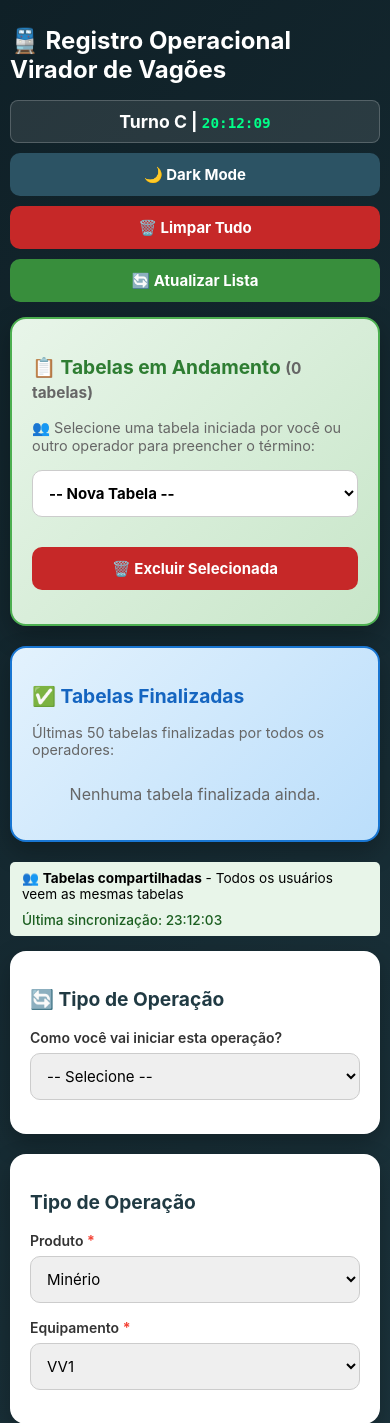
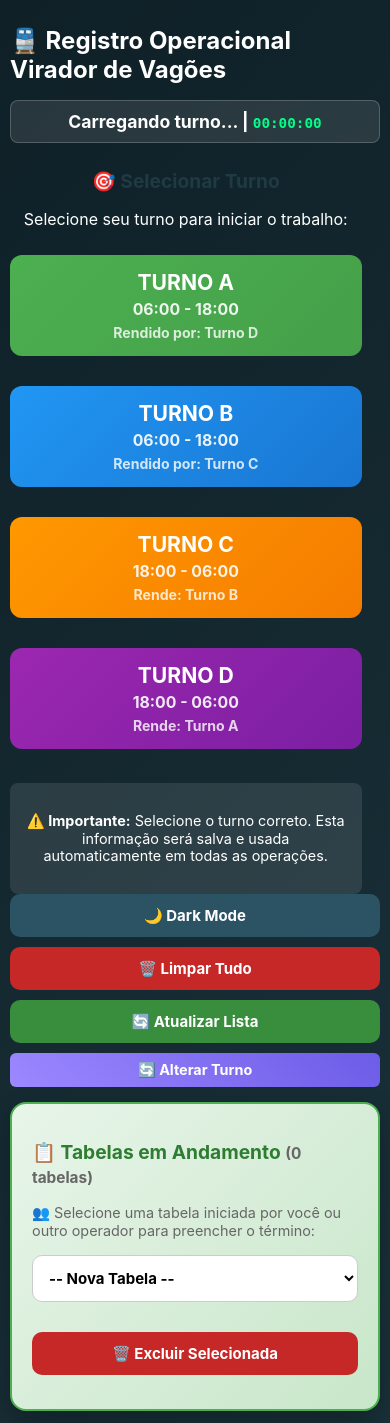
Before and after one commit to allancorreaz/registro-operacional, a Flask app: page / in a window 390 px wide. Shown: the top 1423 px of the page. Run offline with Flask 3, Linux system fonts and the light colour scheme; data that the repository does not hold is empty; some libraries are stand-ins or nearby versions.

Commit message:
feat: Implementar seleção inicial de turno e sistema completo de rendição
- Adicionar modal de seleção de turno no primeiro acesso
- Implementar lógica de rendição: DA, CB
- Mostrar turno selecionado no título da página
- Calendário e hora conectados ao sistema de Brasília
- Ocultar 'assumir tabela' 1h após início do turno selecionado
- Botão finalizar turno só aparece 30min antes do fim do turno selecionado
- Validação obrigatória da passagem de turno antes de finalizar
- Salvamento da tabela no banco de dados ao finalizar turno
- Botão 'Alterar Turno' para mudança manual
- Interface mobile totalmente responsiva
- Sistema inteligente de persistência de turno

```diff
--- a/static/script.js
+++ b/static/script.js
@@ -10,10 +10,10 @@ const RECUPERADORAS_CARVAO = ["R5", "R1A"];
 
 // Configuração de turnos
 const TURNOS = {
-    A: { inicio: 6, fim: 18, nome: "A" },
-    B: { inicio: 6, fim: 18, nome: "B" },
-    C: { inicio: 18, fim: 6, nome: "C" },
-    D: { inicio: 18, fim: 6, nome: "D" }
+    A: { inicio: 6, fim: 18, nome: "A", rendidoPor: "D" },
+    B: { inicio: 6, fim: 18, nome: "B", rendidoPor: "C" },
+    C: { inicio: 18, fim: 6, nome: "C", rende: "B" },
+    D: { inicio: 18, fim: 6, nome: "D", rende: "A" }
 };
 
 // Chaves de armazenamento
@@ -176,27 +176,59 @@ function atualizarRelogio() {
 }
 
 /**
+ * Verifica se está próximo do fim do turno selecionado (30 min antes)
+ */
+function isProximoFimTurnoSelecionado(turno) {
+    const agora = getHoraBrasilia();
+    const hora = agora.getHours();
+    const minutos = agora.getMinutes();
+
+    if (turno === 'A' || turno === 'B') {
+        // Fim às 18h, mostrar botão a partir das 17:30
+        return hora === 17 && minutos >= 30;
+    } else {
+        // Fim às 6h, mostrar botão a partir das 5:30
+        return hora === 5 && minutos >= 30;
+    }
+}
+
+/**
+ * Verifica se passou 1 hora do início do turno selecionado
+ */
+function passouUmaHoraInicioTurnoSelecionado(turno) {
+    const agora = getHoraBrasilia();
+    const hora = agora.getHours();
+
+    if (turno === 'A' || turno === 'B') {
+        // Início às 6h, ocultar após 7h
+        return hora >= 7;
+    } else {
+        // Início às 18h, ocultar após 19h
+        return hora >= 19 || hora < 6;
+    }
+}
+
+/**
  * Atualiza informações do turno
  */
 function atualizarTurnoInfo() {
-    const turno = getTurnoAtual();
+    const turnoSelecionado = carregarTurnoSalvo();
     const turnoEl = document.getElementById('turno-atual');
-    if (turnoEl) {
-        turnoEl.textContent = `Turno ${turno}`;
-    }
-
-    // Salvar turno atual
-    localStorage.setItem(STORAGE_KEY_TURNO_ATUAL, turno);
-
-    // Mostrar/ocultar botão finalizar turno
+
+    if (turnoEl && turnoSelecionado) {
+        turnoEl.textContent = `Turno ${turnoSelecionado}`;
+    }
+
+    // Mostrar/ocultar botão finalizar turno baseado no turno selecionado
     const btnFinalizar = document.getElementById('btnFinalizarTurno');
-    if (btnFinalizar) {
-        btnFinalizar.style.display = isProximoFimTurno() ? 'inline-block' : 'none';
-    }
-
-    // Ocultar assumiu tabela se passou 1 hora
+    if (btnFinalizar && turnoSelecionado) {
+        const deveMostrar = isProximoFimTurnoSelecionado(turnoSelecionado);
+        btnFinalizar.style.display = deveMostrar ? 'inline-block' : 'none';
+    }
+
+    // Ocultar assumiu tabela se passou 1 hora do turno selecionado
     const cardAssuncao = document.getElementById('cardAssuncao');
-    if (cardAssuncao && passouUmaHoraInicioTurno()) {
+    if (cardAssuncao && turnoSelecionado && passouUmaHoraInicioTurnoSelecionado(turnoSelecionado)) {
         cardAssuncao.style.display = 'none';
     }
 }
@@ -226,6 +258,96 @@ function preencherDataTurnoAutomatico() {
     if (turnoField && !turnoField.value) {
         turnoField.value = turno;
     }
+}
+
+/* ======================================
+   SELEÇÃO E GESTÃO DE TURNOS
+====================================== */
+
+/**
+ * Verifica se deve mostrar seleção de turno
+ */
+function verificarSelecaoTurno() {
+    const turnoSalvo = localStorage.getItem(STORAGE_KEY_TURNO_ATUAL);
+    const modal = document.getElementById('selecao-turno-inicial');
+
+    if (!turnoSalvo) {
+        // Primeiro acesso - mostrar seleção
+        modal.style.display = 'flex';
+        return false;
+    } else {
+        // Turno já selecionado - atualizar interface
+        atualizarInterfaceTurno(turnoSalvo);
+        return true;
+    }
+}
+
+/**
+ * Seleciona um turno
+ */
+function selecionarTurno(turno) {
+    // Salvar turno selecionado
+    localStorage.setItem(STORAGE_KEY_TURNO_ATUAL, turno);
+
+    // Esconder modal
+    document.getElementById('selecao-turno-inicial').style.display = 'none';
+
+    // Atualizar interface
+    atualizarInterfaceTurno(turno);
+
+    // Preencher campos automaticamente
+    preencherDataTurnoAutomatico();
+
+    // Iniciar sistema
+    iniciarSistemaAposSelecaoTurno();
+}
+
+/**
+ * Mostra modal para alterar turno
+ */
+function mostrarSelecaoTurno() {
+    const modal = document.getElementById('selecao-turno-inicial');
+    modal.style.display = 'flex';
+}
+
+/**
+ * Atualiza interface com turno selecionado
+ */
+function atualizarInterfaceTurno(turno) {
+    const tituloTurno = document.getElementById('titulo-turno');
+    const turnoAtual = document.getElementById('turno-atual');
+
+    if (tituloTurno) {
+        tituloTurno.textContent = `Turno ${turno}`;
+    }
+
+    if (turnoAtual) {
+        turnoAtual.textContent = `Turno ${turno}`;
+    }
+
+    // Atualizar título da página
+    document.title = `Registro Operacional - Turno ${turno}`;
+}
+
+/**
+ * Inicia sistema após seleção do turno
+ */
+function iniciarSistemaAposSelecaoTurno() {
+    // Iniciar relógio
+    setInterval(atualizarRelogio, 1000);
+    setInterval(atualizarTurnoInfo, 60000);
+
+    // Carregar falha do turno anterior
+    carregarFalhaTurnoAnterior();
+
+    // Carregar dados salvos
+    restaurarDadosFormulario();
+
+    // Inicializar listas
+    atualizarSeletorTabelas();
+    atualizarListaFinalizadas();
+
+    console.log("✅ Sistema iniciado após seleção de turno");
 }
 
 /**
@@ -2680,6 +2802,11 @@ function toggleDarkMode() {
  * Inicia processo de finalização do turno
  */
 function iniciarFinalizacaoTurno() {
+    // Primeiro validar se passagem de turno foi preenchida
+    if (!validarPassagemTurno()) {
+        return;
+    }
+
     const resposta = confirm("🏁 Você está finalizando o turno?\n\nSelecione OK para continuar ou Cancelar para voltar.");
 
     if (!resposta) return;
@@ -2775,20 +2902,91 @@ function confirmarFalhaFinalizacao() {
 }
 
 /**
+ * Verifica se passagem de turno foi preenchida
+ */
+function validarPassagemTurno() {
+    const turnoPassou = document.getElementById('turno_passou_tabela').value;
+    const operadorPassou = document.getElementById('operador_passou_tabela').value;
+    const matriculaPassou = document.getElementById('matricula_passou_tabela').value;
+    const horaAssumiu = document.getElementById('hora_assumiu_tabela').value;
+
+    if (!turnoPassou || !operadorPassou || !matriculaPassou || !horaAssumiu) {
+        alert('❌ Para finalizar o turno, é obrigatório preencher a passagem de turno!\n\nPreencha: Turno que passou, Operador, Matrícula e Hora de assunção.');
+        return false;
+    }
+
+    return true;
+}
+
+/**
+ * Salva tabela finalizada no banco de dados
+ */
+async function salvarTabelaFinalizada() {
+    try {
+        const dados = coletarDadosFormulario();
+
+        // Enviar para servidor
+        const response = await fetch('/api/tabelas/finalizar', {
+            method: 'POST',
+            headers: {
+                'Content-Type': 'application/json',
+            },
+            body: JSON.stringify(dados)
+        });
+
+        if (response.ok) {
+            console.log('✅ Tabela salva no banco de dados');
+            return true;
+        } else {
+            console.error('❌ Erro ao salvar tabela');
+            return false;
+        }
+    } catch (error) {
+        console.error('Erro ao salvar tabela:', error);
+        // Mesmo com erro, permitir continuar (salvar localmente)
+        return true;
+    }
+}
+
+/**
  * Finaliza turno normalmente
  */
-function finalizarTurnoNormal() {
-    alert('✅ Turno finalizado com sucesso!');
-    // Aqui poderia enviar dados para o servidor
+async function finalizarTurnoNormal() {
+    // Validar passagem de turno
+    if (!validarPassagemTurno()) {
+        return;
+    }
+
+    // Salvar tabela no banco
+    const salvo = await salvarTabelaFinalizada();
+
+    if (salvo) {
+        alert('✅ Turno finalizado com sucesso!\n\nTabela salva no banco de dados.');
+    } else {
+        alert('⚠️ Turno finalizado, mas houve problema ao salvar no banco.\n\nDados mantidos localmente.');
+    }
+
     limparFormulario();
 }
 
 /**
  * Finaliza turno com falha
  */
-function finalizarTurnoComFalha(dadosFalha) {
-    alert('✅ Turno finalizado com falha registrada!\n\nPróximo turno poderá assumir com os dados preenchidos.');
-    // Aqui poderia enviar dados para o servidor
+async function finalizarTurnoComFalha(dadosFalha) {
+    // Validar passagem de turno
+    if (!validarPassagemTurno()) {
+        return;
+    }
+
+    // Salvar tabela no banco
+    const salvo = await salvarTabelaFinalizada();
+
+    if (salvo) {
+        alert('✅ Turno finalizado com falha registrada!\n\nPróximo turno poderá assumir com os dados preenchidos.\n\nTabela salva no banco de dados.');
+    } else {
+        alert('⚠️ Turno finalizado com falha, mas houve problema ao salvar no banco.\n\nDados mantidos localmente.');
+    }
+
     limparFormulario();
 }
 
@@ -2829,17 +3027,16 @@ function limparFormulario() {
 ====================================== */
 
 document.addEventListener("DOMContentLoaded", async function() {
-    // Inicializar sistema de turnos e relógio
-    atualizarTurnoInfo();
-    atualizarRelogio();
-    preencherDataTurnoAutomatico();
-
-    // Iniciar relógio em tempo real
-    setInterval(atualizarRelogio, 1000);
-    setInterval(atualizarTurnoInfo, 60000); // Atualizar turno a cada minuto
-
-    // Carregar falha do turno anterior
-    carregarFalhaTurnoAnterior();
+    // Verificar se turno já foi selecionado
+    const turnoSelecionado = verificarSelecaoTurno();
+
+    if (turnoSelecionado) {
+        // Turno já selecionado - iniciar sistema normalmente
+        iniciarSistemaAposSelecaoTurno();
+    }
+    // Se turno não foi selecionado, o modal ficará visível até seleção
+
+    // Listeners para controles de falha
 
     // Listeners para controles de falha
     const assumiuFalha = document.getElementById("assumiu_em_falha");
--- a/static/style.css
+++ b/static/style.css
@@ -98,10 +98,118 @@ body {
     box-shadow: 0 4px 12px rgba(238, 90, 82, 0.3);
 }
 
+/* ===== SELEÇÃO DE TURNO ===== */
+.selecao-turno-modal {
+    max-width: 500px;
+    width: 90%;
+    text-align: center;
+}
+
+.turnos-grid {
+    display: grid;
+    grid-template-columns: 1fr 1fr;
+    gap: 15px;
+    margin: 20px 0;
+}
+
+.btn-turno {
+    padding: 20px;
+    border: none;
+    border-radius: 12px;
+    cursor: pointer;
+    font-size: 1.1em;
+    font-weight: bold;
+    transition: all 0.3s ease;
+    text-align: center;
+    min-height: 100px;
+    display: flex;
+    flex-direction: column;
+    justify-content: center;
+    align-items: center;
+}
+
+.btn-turno:hover {
+    transform: translateY(-3px);
+    box-shadow: 0 6px 20px rgba(0,0,0,0.2);
+}
+
+.turno-a {
+    background: linear-gradient(135deg, #4CAF50, #45a049);
+    color: white;
+}
+
+.turno-b {
+    background: linear-gradient(135deg, #2196F3, #1976D2);
+    color: white;
+}
+
+.turno-c {
+    background: linear-gradient(135deg, #FF9800, #F57C00);
+    color: white;
+}
+
+.turno-d {
+    background: linear-gradient(135deg, #9C27B0, #7B1FA2);
+    color: white;
+}
+
+.turno-nome {
+    font-size: 1.3em;
+    margin-bottom: 5px;
+}
+
+.turno-horario {
+    font-size: 0.9em;
+    opacity: 0.9;
+    margin-bottom: 5px;
+}
+
+.turno-info-extra {
+    font-size: 0.8em;
+    opacity: 0.8;
+}
+
+.turno-instrucoes {
+    background: rgba(255, 255, 255, 0.1);
+    padding: 15px;
+    border-radius: 8px;
+    margin-top: 20px;
+    font-size: 0.9em;
+}
+
+.btn-alterar-turno {
+    background: linear-gradient(45deg, #9c88ff, #6c5ce7);
+    color: white;
+    border: none;
+    padding: 8px 16px;
+    border-radius: 6px;
+    cursor: pointer;
+    font-size: 0.9em;
+    margin-top: 10px;
+}
+
+.btn-alterar-turno:hover {
+    background: linear-gradient(45deg, #6c5ce7, #5a4fcf);
+}
+
+/* ===== RESPONSIVIDADE TURNO ===== */
 @media (max-width: 600px) {
-    .btn-finalizar-turno {
-        width: 100%;
-        margin-top: 10px;
+    .turnos-grid {
+        grid-template-columns: 1fr;
+        gap: 10px;
+    }
+
+    .btn-turno {
+        padding: 15px;
+        min-height: 80px;
+    }
+
+    .turno-nome {
+        font-size: 1.2em;
+    }
+
+    .selecao-turno-modal {
+        width: 95%;
     }
 }
 
--- a/templates/index.html
+++ b/templates/index.html
@@ -10,9 +10,47 @@
 <body>
 
 <div class="container">
-    <h1>🚆 Registro Operacional Virador de Vagões</h1>
+    <h1>🚆 Registro Operacional Virador de Vagões <span id="titulo-turno"></span></h1>
     <div id="turno-info" class="turno-info">
         <span id="turno-atual">Carregando turno...</span> | <span id="relogio">00:00:00</span>
+    </div>
+
+    <!-- SELEÇÃO DE TURNO INICIAL -->
+    <div id="selecao-turno-inicial" class="modal-overlay" style="display: none;">
+        <div class="modal-content selecao-turno-modal">
+            <h2>🎯 Selecionar Turno</h2>
+            <p>Selecione seu turno para iniciar o trabalho:</p>
+
+            <div class="turnos-grid">
+                <button onclick="selecionarTurno('A')" class="btn-turno turno-a">
+                    <div class="turno-nome">TURNO A</div>
+                    <div class="turno-horario">06:00 - 18:00</div>
+                    <div class="turno-info-extra">Rendido por: Turno D</div>
+                </button>
+
+                <button onclick="selecionarTurno('B')" class="btn-turno turno-b">
+                    <div class="turno-nome">TURNO B</div>
+                    <div class="turno-horario">06:00 - 18:00</div>
+                    <div class="turno-info-extra">Rendido por: Turno C</div>
+                </button>
+
+                <button onclick="selecionarTurno('C')" class="btn-turno turno-c">
+                    <div class="turno-nome">TURNO C</div>
+                    <div class="turno-horario">18:00 - 06:00</div>
+                    <div class="turno-info-extra">Rende: Turno B</div>
+                </button>
+
+                <button onclick="selecionarTurno('D')" class="btn-turno turno-d">
+                    <div class="turno-nome">TURNO D</div>
+                    <div class="turno-horario">18:00 - 06:00</div>
+                    <div class="turno-info-extra">Rende: Turno A</div>
+                </button>
+            </div>
+
+            <div class="turno-instrucoes">
+                <p><strong>⚠️ Importante:</strong> Selecione o turno correto. Esta informação será salva e usada automaticamente em todas as operações.</p>
+            </div>
+        </div>
     </div>
 
     <!-- BOTÕES DE CONTROLE -->
@@ -21,6 +59,7 @@
         <button onclick="limparFormulario()" class="btn-limpar">🗑️ Limpar Tudo</button>
         <button id="btnAtualizarTabelas" onclick="atualizarListaTabelas()" class="btn-atualizar">🔄 Atualizar Lista</button>
         <button id="btnFinalizarTurno" onclick="iniciarFinalizacaoTurno()" class="btn-finalizar-turno" style="display: none;">🏁 Finalizar Turno</button>
+        <button id="btnAlterarTurno" onclick="mostrarSelecaoTurno()" class="btn-alterar-turno">🔄 Alterar Turno</button>
     </div>
 
 
```
